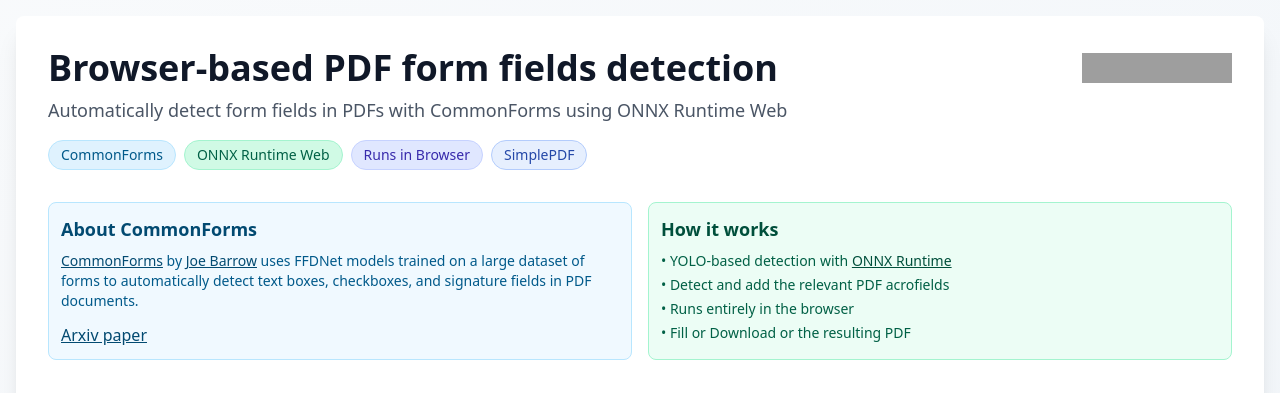
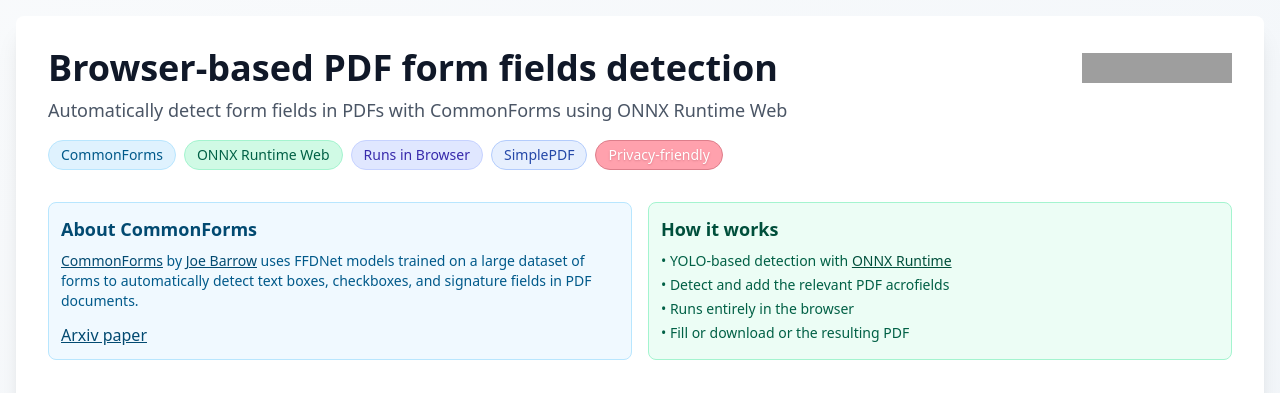
Before and after one commit to SimplePDF/commonforms-in-browser, a React (Vite) app: page / in a window 1280 px wide. Shown: the top 393 px of the page. Built offline with nearby package versions, Linux system fonts and the light colour scheme; no server answers; grey boxes are pictures that could not be loaded; what onnxruntime-web would draw is missing.

Commit message:
chore: tweak headers

```diff
--- a/src/components/Header.tsx
+++ b/src/components/Header.tsx
@@ -50,6 +50,16 @@
           >
             SimplePDF
           </a>
+          <span
+            className="px-3 py-1 rounded-full text-sm font-medium border text-white"
+            style={{
+              backgroundColor: "oklch(81% 0.117 11.638)",
+              borderColor: "oklch(70% 0.117 11.638)",
+              textShadow: "0 1px 2px oklch(70% 0.117 11.638)",
+            }}
+          >
+            Privacy-friendly
+          </span>
         </div>
       </div>
 
@@ -109,7 +119,7 @@
             </li>
             <li>• Detect and add the relevant PDF acrofields</li>
             <li>• Runs entirely in the browser</li>
-            <li>• Fill or Download or the resulting PDF</li>
+            <li>• Fill or download or the resulting PDF</li>
           </ul>
         </div>
       </div>
```
